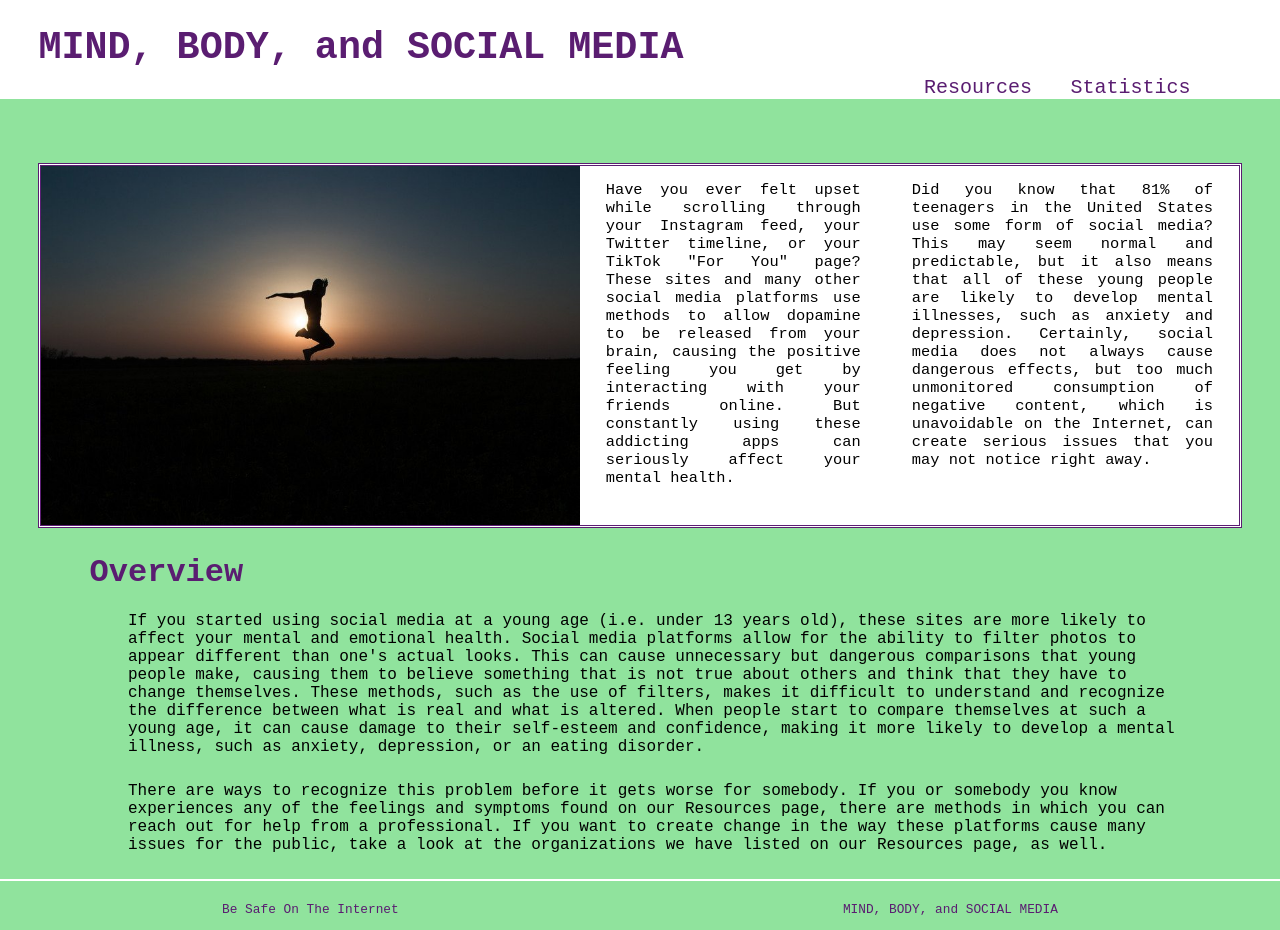
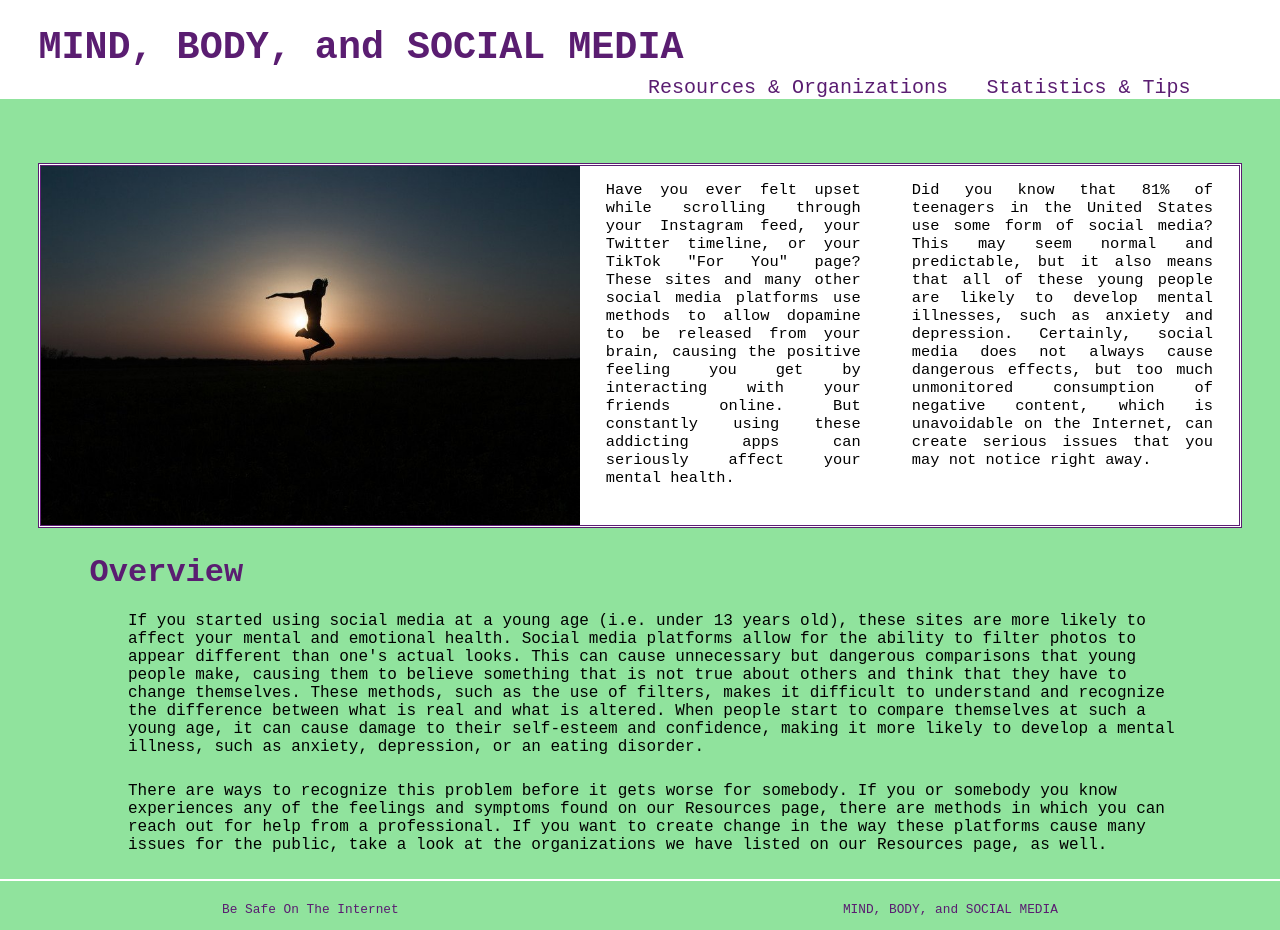
Before and after one commit to sakshiharjani/Final-Project, a plain HTML site: page index.html in a window 1280 px wide. Drawn offline with Linux system fonts and the light colour scheme; a web font is replaced by a local one.

Commit message:
menu changes

```diff
--- a/index.html
+++ b/index.html
@@ -15,8 +15,8 @@
       <div id="title">MIND, BODY, and SOCIAL MEDIA</div>
       <div id="navContents">
 
-        <a class="navButton" href="resources.html">Resources</a>
-        <a class="navButton" href="stats.html">Statistics</a>
+        <a class="navButton" href="resources.html">Resources & Organizations</a>
+        <a class="navButton" href="stats.html">Statistics & Tips</a>
 
         </div>
 
```
Also changed, not shown: resources.html (+2 -2 lines), stats.html (+2 -2 lines).
